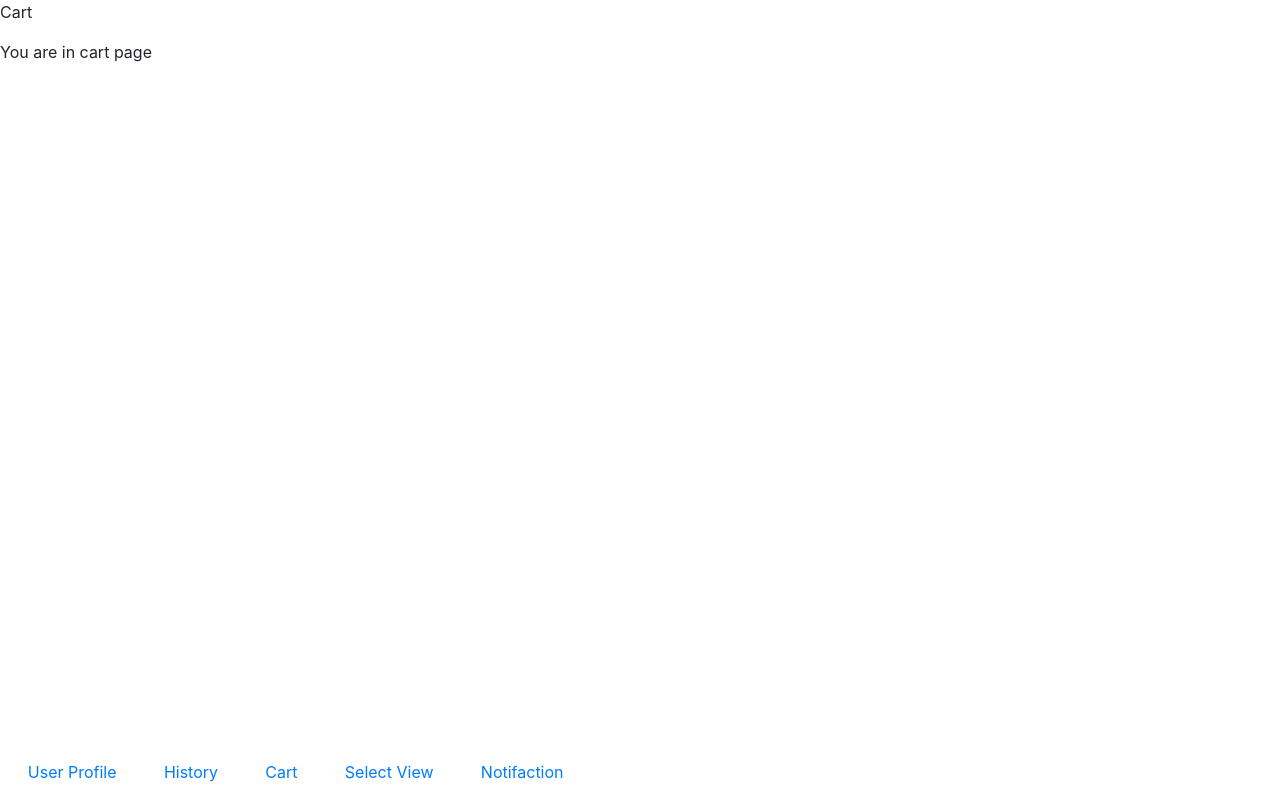
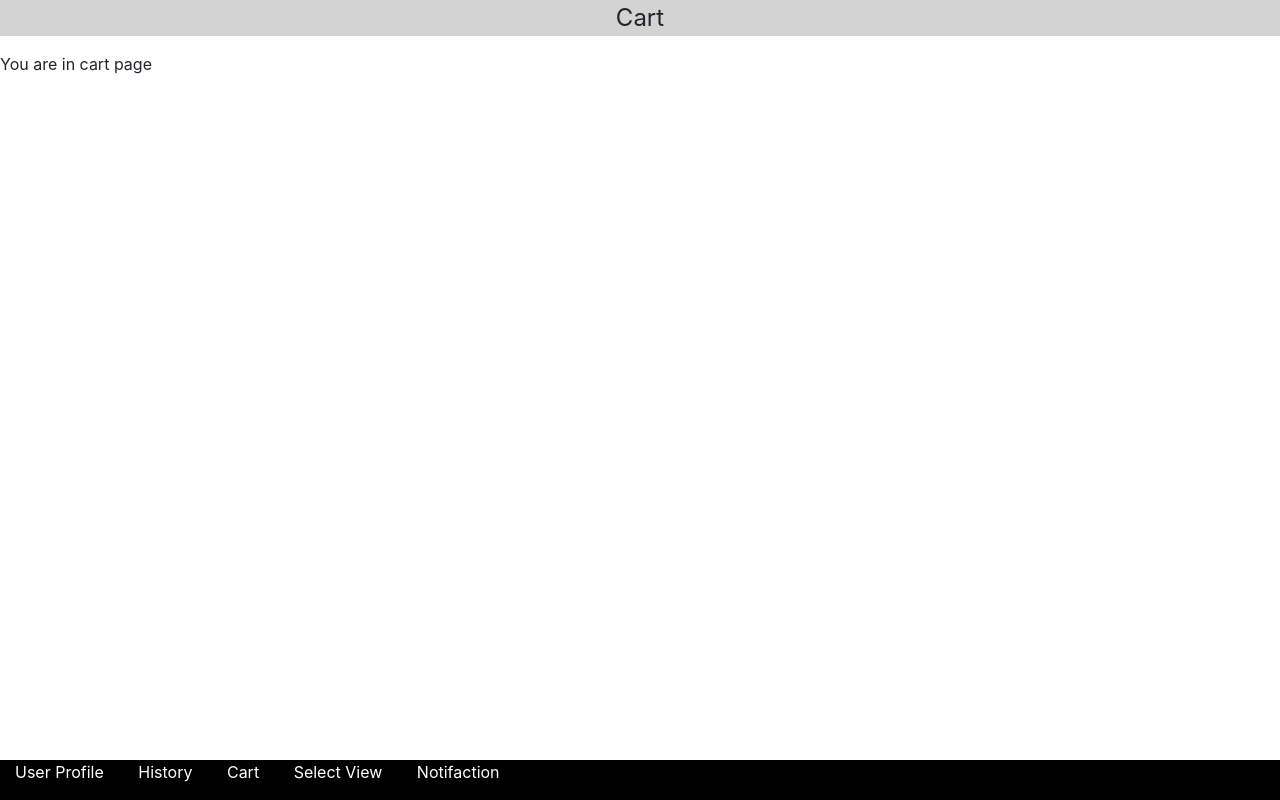
Before and after one commit to ManjunathBE/Ecommerce, a React (Create React App) app in the folder UI/GroceyStore_UI/grocery_store/: page /Cart in a window 1280 px wide. Built offline with nearby package versions, Linux system fonts and the light colour scheme.

Commit message:
basic header and footer styling

```diff
--- a/UI/GroceyStore_UI/grocery_store/src/index.css
+++ b/UI/GroceyStore_UI/grocery_store/src/index.css
@@ -12,13 +12,38 @@ code {
     monospace;
 }
 
+#header{
+  background-color: lightgray;
+}
+
 #footer {
-  position: absolute;
+  position: fixed;
   bottom: 0;
   height: 2.5rem;
   width: 100%;
+  overflow: hidden;
+  background-color: black;
+
+}
+
+.footerLink:hover{
+  color: green;
+  text-decoration: none;
 }
 
 .footerLink{
-  margin-left: 1%;
+  /* margin-left: 1%; */
+  color: white;
 }
+.headerTitle{
+  text-align: center;
+  font-size: x-large;
+}
+
+
+@media screen and (max-width: 600px) {
+  .footerLink:hover{
+    color: green;
+    text-decoration: none;
+  }
+}
```
